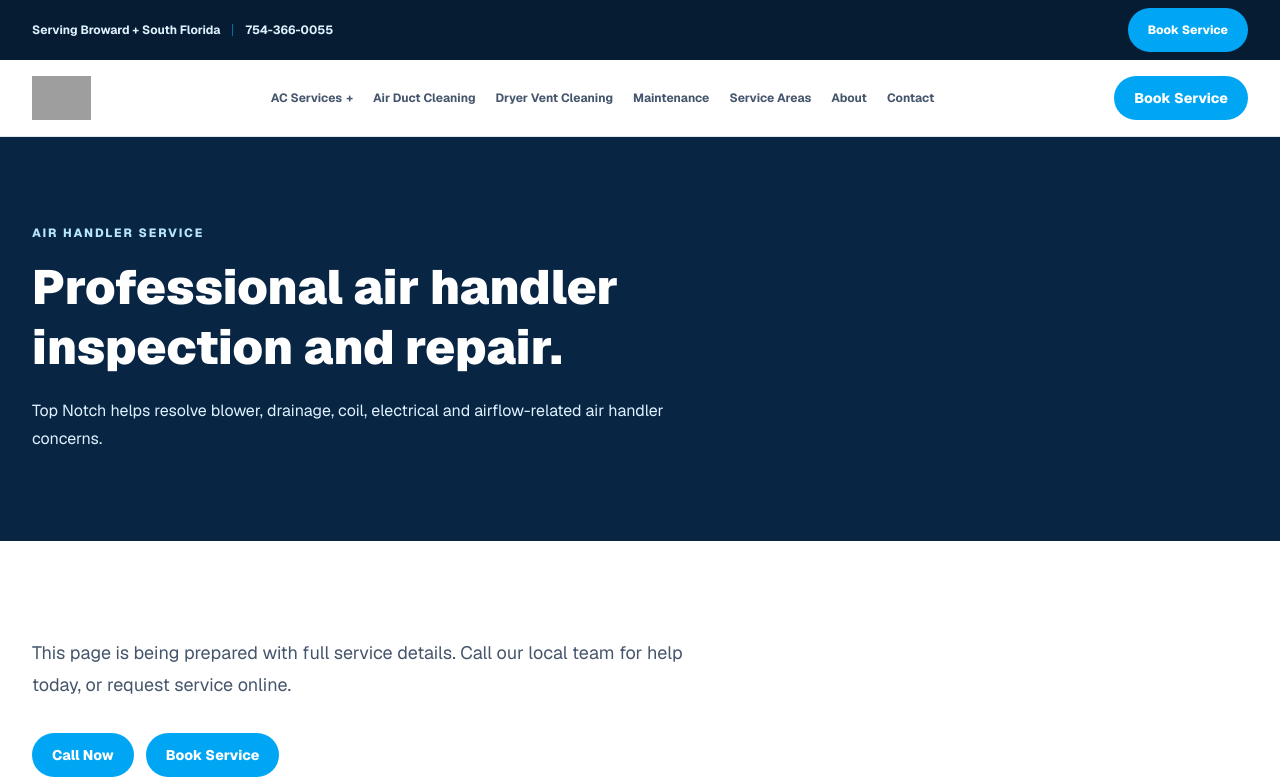
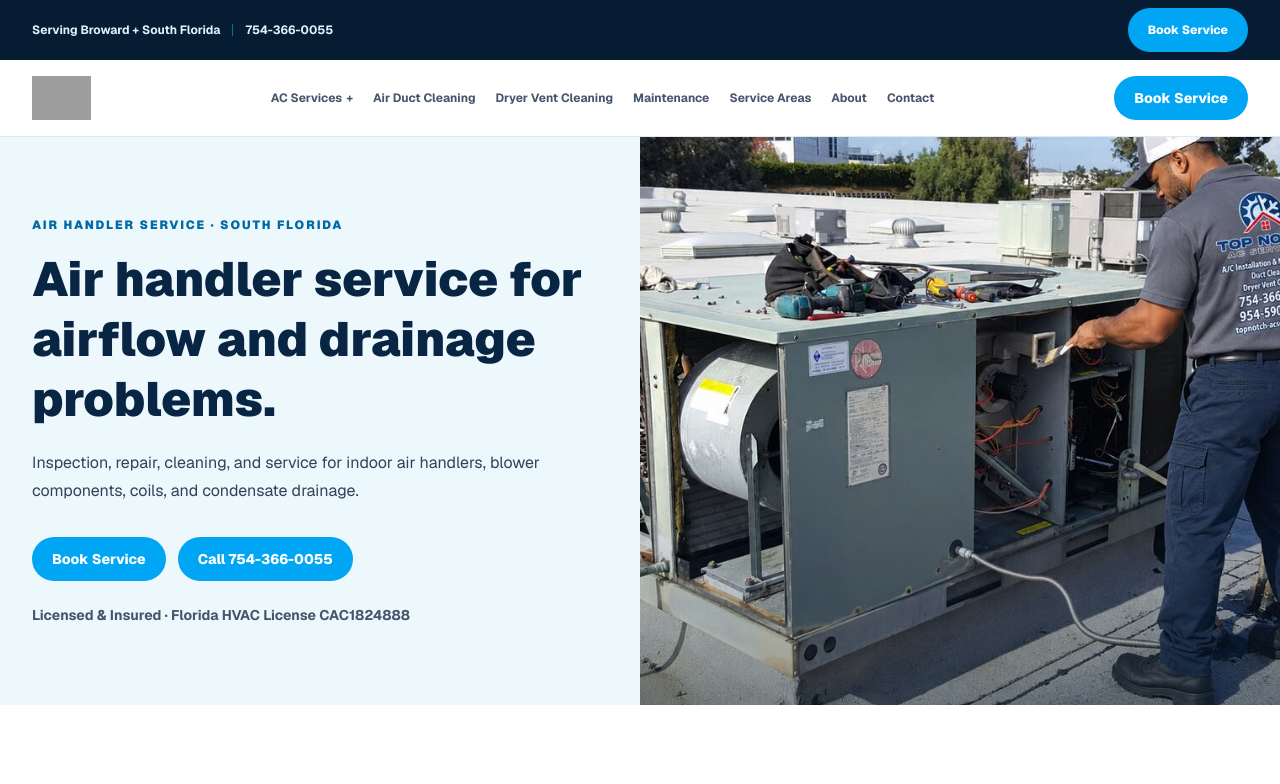
Before and after one commit to topnotchacservices/topnotch-website, a Next.js app: page /air-handler-service in a window 1280 px wide. Shown: the top 784 px of the page. Built offline with nearby package versions, Linux system fonts and the light colour scheme; grey boxes are pictures that could not be loaded.

Commit message:
Restore full service page content and photos

```diff
--- a/app/air-handler-service/page.tsx
+++ b/app/air-handler-service/page.tsx
@@ -1,2 +1,5 @@
-import { TemporaryPage } from "@/components/site-shell";
-export default function AirHandlerServicePage() { return <TemporaryPage eyebrow="AIR HANDLER SERVICE" title="Professional air handler inspection and repair." description="Top Notch helps resolve blower, drainage, coil, electrical and airflow-related air handler concerns." />; }
+import { ServiceLandingPage } from "@/components/service-landing-page";
+
+export default function ServicePage() {
+  return <ServiceLandingPage eyebrow={"AIR HANDLER SERVICE · SOUTH FLORIDA"} title={"Air handler service for airflow and drainage problems."} description={"Inspection, repair, cleaning, and service for indoor air handlers, blower components, coils, and condensate drainage."} image={"/images/home/ac-system-service.svg"} imageAlt={"Top Notch AC Services air handler service"} highlights={["Airflow inspection","Drainage service","Blower and coil checks"]} processTitle={"Indoor equipment service done carefully."} process={["Inspect the air handler condition","Check airflow, coil, and drain components","Review the needed repair or service"]} />;
+}
```
